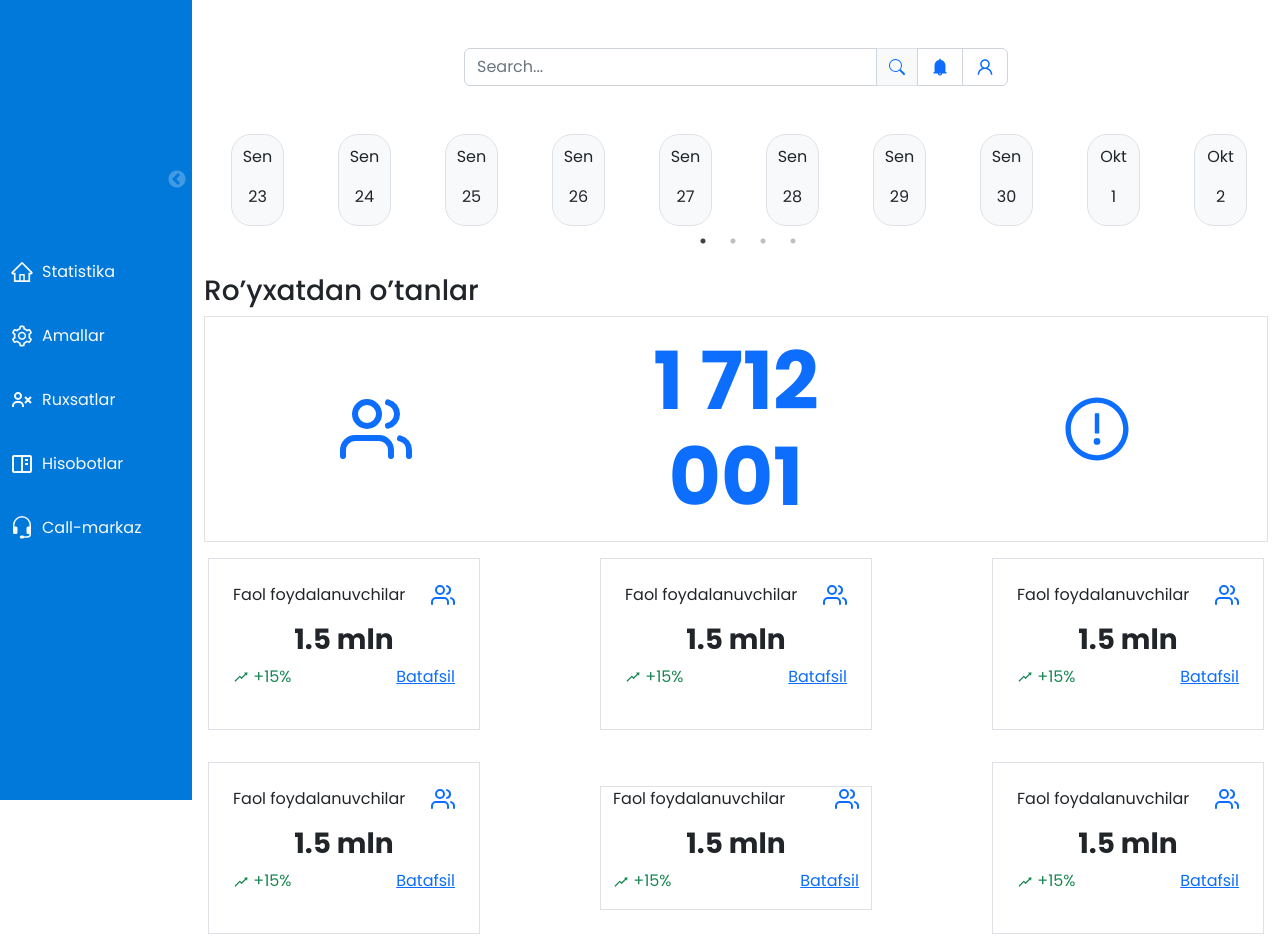
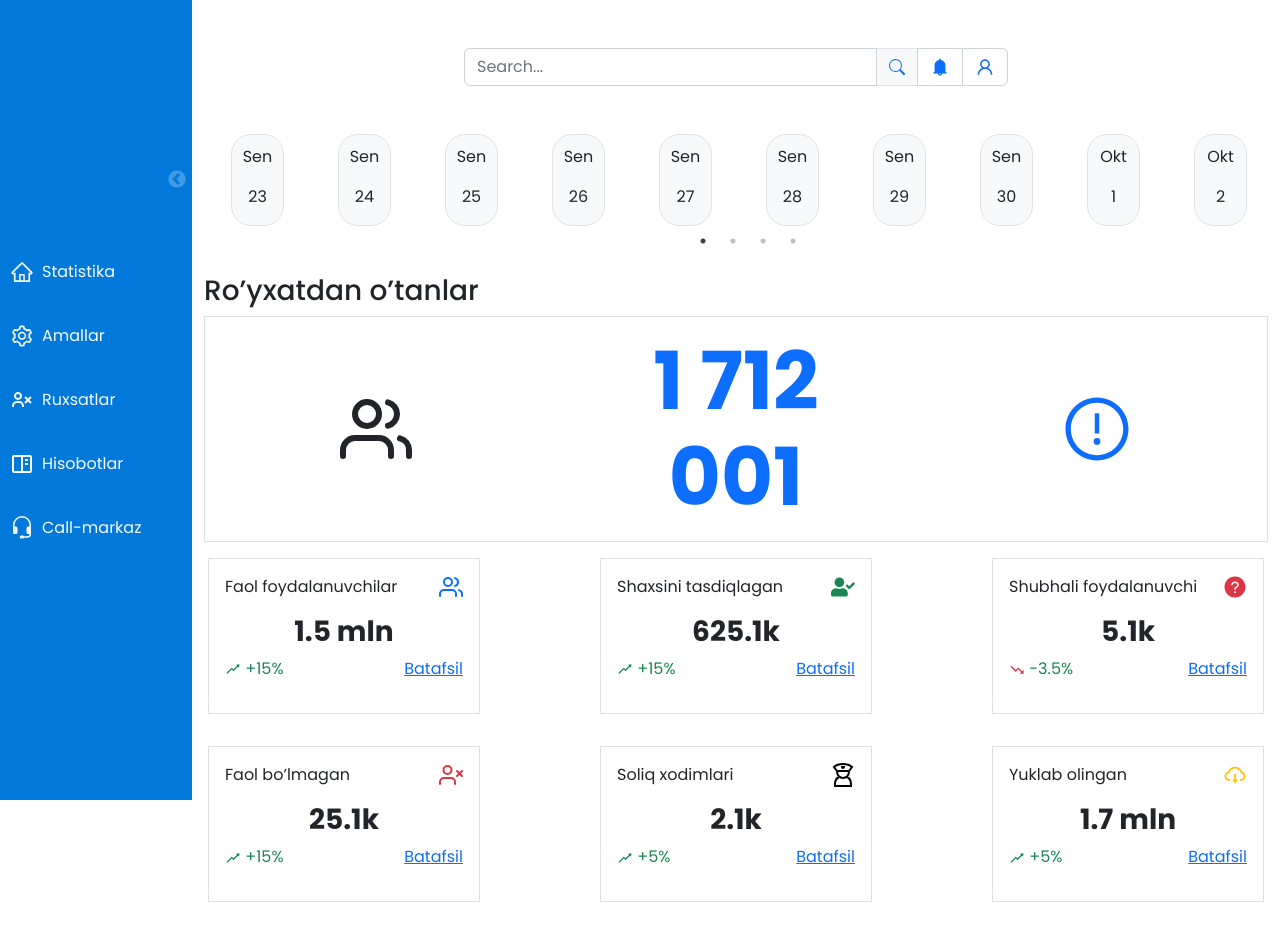
Before and after one commit to JamshidSherkulov/exam_react_22feb, a React (Create React App) app: page / in a window 1280 px wide. Shown: the top 950 px of the page. After the commit the page ends 918 px from the top, so only its background shows below. Built offline with nearby package versions, Linux system fonts and the light colour scheme.

Commit message:
finshed users result

```diff
--- a/src/components/Registered/Information.jsx
+++ b/src/components/Registered/Information.jsx
@@ -3,17 +3,17 @@ import './Registered.css'
 import {FiUsers} from 'react-icons/fi'
 import {AiOutlineRise} from 'react-icons/ai'
 
-const Information = () => {
+const Information = (props) => {
 
     return(
         <div>
             <div className="d-flex justify-content-between align-items-center">
-                <p>Faol foydalanuvchilar</p>
-                <p><FiUsers className="text-primary fs-4" /></p>
+                <p>{ props.title }</p>
+                <p>{ props.icons }</p>
             </div>
-            <h3 className="text-center fw-bold">1.5 mln</h3>
+            <h3 className="text-center fw-bold">{ props.number }</h3>
             <div className="d-flex justify-content-between align-items-center">
-                <p className="text-success"><AiOutlineRise /> +15%</p>
+                <p className="text-success">{ props.resultIcon } {props.result}</p>
                 <p><a href="#">Batafsil</a></p>
             </div>
         </div>
--- a/src/components/Registered/Registered.css
+++ b/src/components/Registered/Registered.css
@@ -4,7 +4,7 @@
     align-items: center;
 }
 
-#all__users > span {
+#all__users > div {
     display: block;
     width: 30%;
 }
--- a/src/components/Registered/Registered.jsx
+++ b/src/components/Registered/Registered.jsx
@@ -1,7 +1,11 @@
 import React from "react";
 import './Registered.css'
-import { FiUsers } from 'react-icons/fi'
-import { AiOutlineExclamationCircle } from 'react-icons/ai'
+import { FiUsers, FiUserX } from 'react-icons/fi'
+import { AiOutlineExclamationCircle, AiFillQuestionCircle, AiOutlineCloudDownload } from 'react-icons/ai'
+import {FaUserCheck} from 'react-icons/fa'
+import {GrUserPolice} from 'react-icons/gr'
+import {AiOutlineRise} from 'react-icons/ai'
+import {BiTrendingDown} from 'react-icons/bi'
 import Information from "./Information";
 
 const Registered = () => {
@@ -10,28 +14,28 @@ const Registered = () => {
         <div className="mt-5 container mx-auto">
             <h3>Ro’yxatdan o’tanlar</h3>
             <div id="all__users" className="border p-3 text-center">
-                <span><FiUsers className="display-2 text-primary" /></span>
-                <span className="text-primary display-1 fw-bold">1 712 001  </span>
-                <span><AiOutlineExclamationCircle className="display-2 text-primary" /></span>
+                <div><FiUsers className="display-2" /></div>
+                <div className="text-primary display-1 fw-bold">1 712 001  </div>
+                <div><AiOutlineExclamationCircle className="display-2 text-primary"/></div>
             </div>
             <div className="row justify-content-between align-items-center">
-                <div className="col-3 border m-3 p-4">
-                    <Information />
+                <div className="col-3 border m-3 p-3">
+                    <Information title='Faol foydalanuvchilar' icons={ <FiUsers className="text-primary fs-4" /> } number='1.5 mln' result='+15%' resultIcon={<AiOutlineRise className="text-success" />} />
                 </div>
-                <div className="col-3 border m-3 p-4">
-                    <Information />
+                <div className="col-3 border m-3 p-3">
+                    <Information title='Shaxsini tasdiqlagan' icons={<FaUserCheck className="fs-4 text-success" />} number='625.1k' result='+15%' resultIcon={<AiOutlineRise className="text-success" />} />
                 </div>
-                <div className="col-3 border m-3 p-4">
-                    <Information />
+                <div className="col-3 border m-3 p-3">
+                    <Information title='Shubhali foydalanuvchi' icons={<AiFillQuestionCircle className="fs-4 text-danger" />} number='5.1k' result='-3.5%' resultIcon={<BiTrendingDown className="text-danger" />} />
                 </div>
-                <div className="col-3 border m-3 p-4">
-                    <Information />
+                <div className="col-3 border m-3 p-3">
+                    <Information title='Faol bo’lmagan' icons={<FiUserX className="fs-4 text-danger" />} number='25.1k' result='+15%' resultIcon={<AiOutlineRise className="text-success" />} />
                 </div>
-                <div className="col-3 border m-3">
-                    <Information />
+                <div className="col-3 border m-3 p-3">
+                    <Information title='Soliq xodimlari' icons={<GrUserPolice className="fs-4 text-primary" />} number='2.1k' result='+5%' resultIcon={<AiOutlineRise className="text-success" />} />
                 </div>
-                <div className="col-3 border m-3 p-4">
-                    <Information />
+                <div className="col-3 border m-3 p-3">
+                    <Information title='Yuklab olingan' icons={<AiOutlineCloudDownload className="fs-4 text-warning" />} number='1.7 mln' result='+5%' resultIcon={<AiOutlineRise className="text-success" />} />
                 </div>
 
             </div>
```
